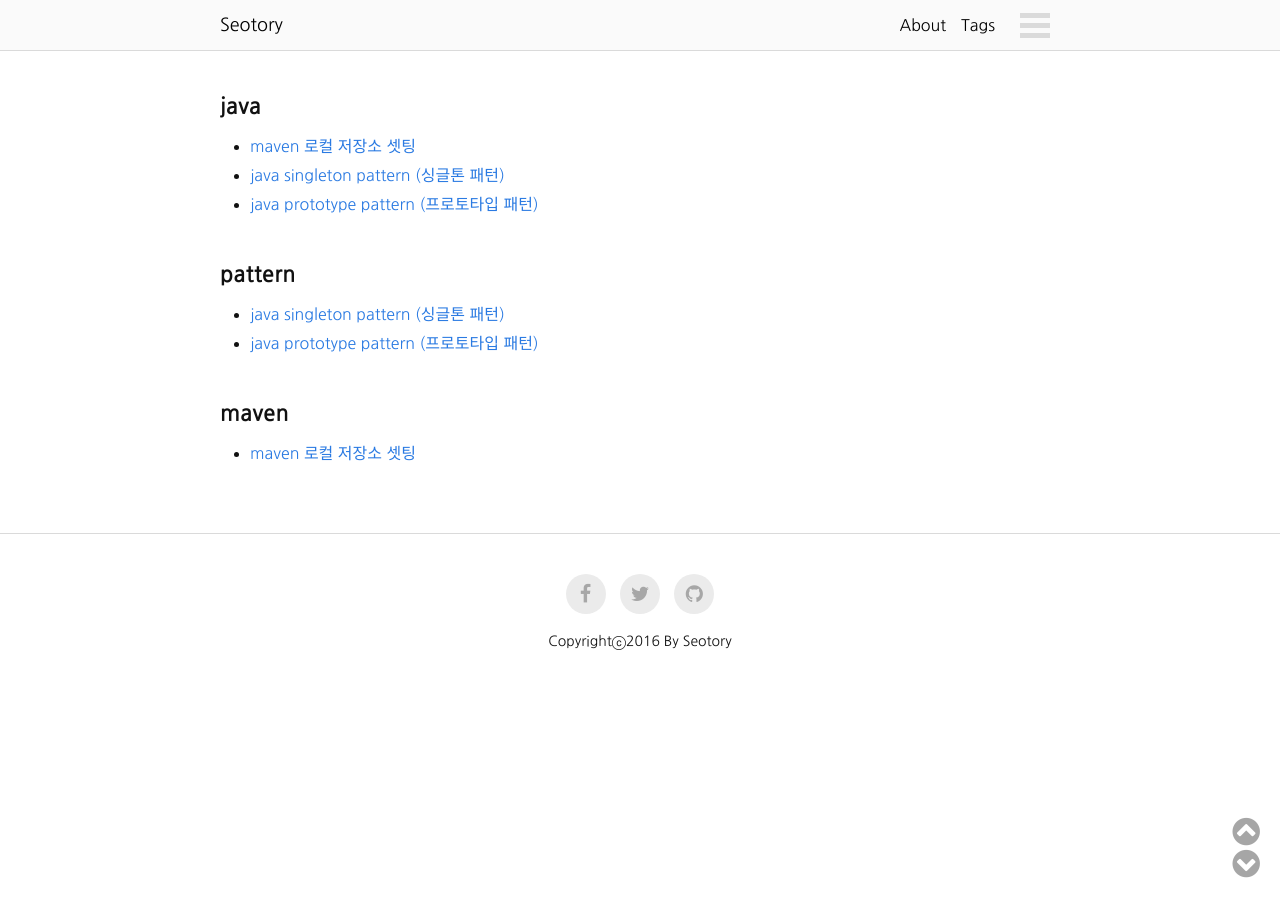
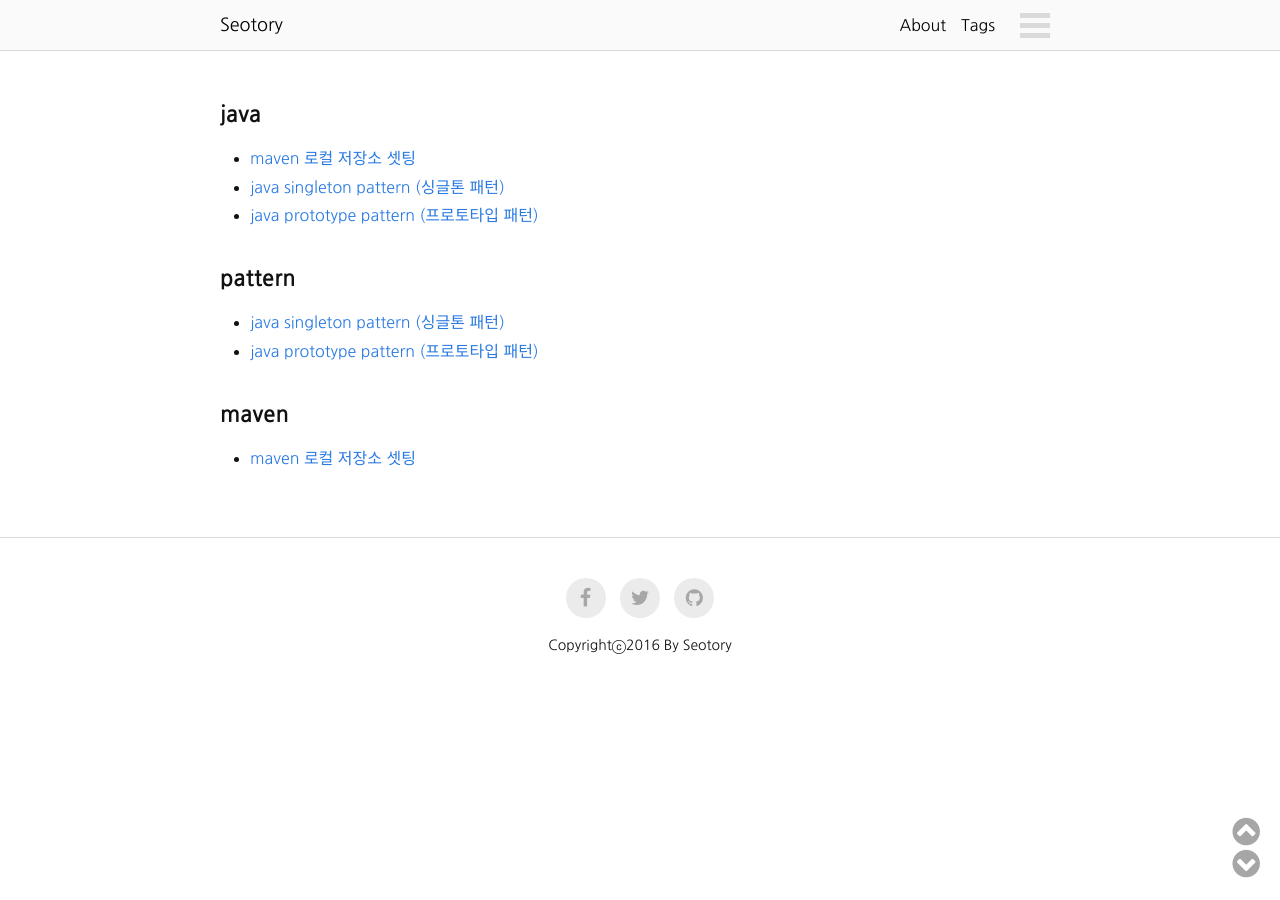
Before and after one commit to seotory/seotory.github.io, a Jekyll site: the page built from tags.md, in a window 1280 px wide. Built offline with Jekyll 4.4.1, drawn with Linux system fonts in a browser that asks for light colours; nearby versions of some CDN libraries; comment, search, counter and statistics services are not loaded.

Commit message:
edit scss

```diff
--- a/_sass/_layout.scss
+++ b/_sass/_layout.scss
@@ -89,11 +89,6 @@
 	font-size: $menu-font-size * 1.1;
 }
 
-/* home */
-.home {
-	padding-top: 20px;
-}
-
 /* list */
 .list-header {
 	margin-top: 15px;
@@ -106,7 +101,9 @@
 article {
 	h1, h2, h3, h4, h5, h6 {
 		margin-top: 35px;
+		margin-bottom: 16px;
 		font-weight: bold;
+		line-height: 1.2;
 	}
 }
 
@@ -139,7 +136,7 @@ article > *:first-child {
   }
 }
 .page-content {
-	margin-bottom: 50px;
+	padding: 50px 0;
 }
 .page-comments {
 	border-top: #dadada 1px solid;
@@ -155,8 +152,13 @@ article > *:first-child {
   vertical-align: middle;
 }
 
+.post-content {
+	.tags > *:first-child {
+		margin-top: 0px;
+	}
+}
+
 .post-list {
-	margin-top: 15px;
 	li {
 		margin-top: 30px;
 	}
```
